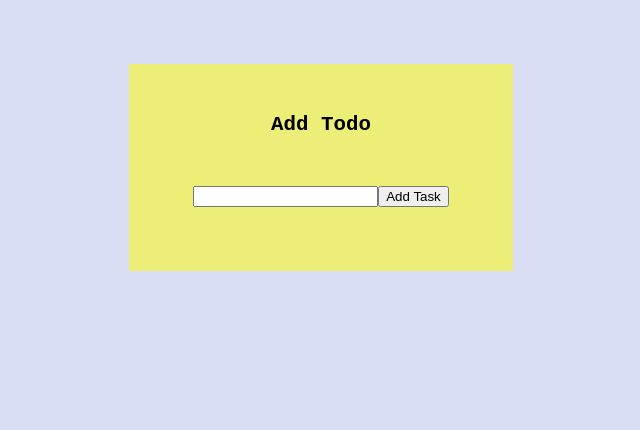
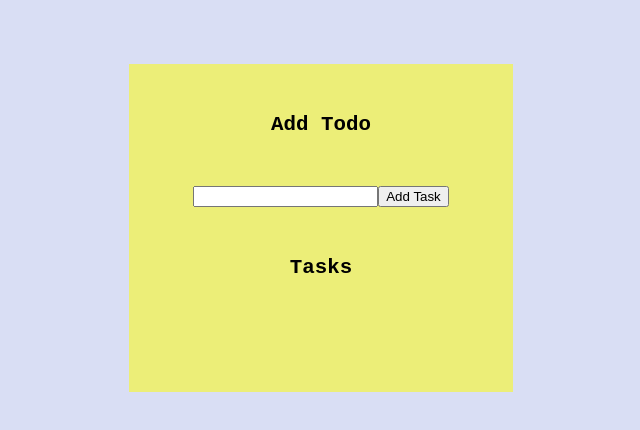
Before and after one commit to bergeper/React--TodoApp, a React (Vite) app: page / in a window 1280 px wide. Shown: the top 430 px of the page, without its empty margins (319-959 px from the left). Built offline with nearby package versions, Linux system fonts and the light colour scheme.

Commit message:
(feat): styling and component for heading added

```diff
--- a/src/components/Todos/Todos.tsx
+++ b/src/components/Todos/Todos.tsx
@@ -1,12 +1,14 @@
 import { useContext } from 'react';
 import { TodosContext } from '../../contexts/TodosContext';
 import { ViewTodo } from '../ViewTodo/ViewTodo';
-
+import './Todos.scss';
+import { Heading } from '../Heading/Heading';
 export const Todos = () => {
   const todos = useContext(TodosContext);
   return (
     <>
-      <div>
+      <Heading heading='Tasks'></Heading>
+      <div className='todos'>
         {todos.map((todo) => (
           <ViewTodo todo={todo}></ViewTodo>
         ))}
```
